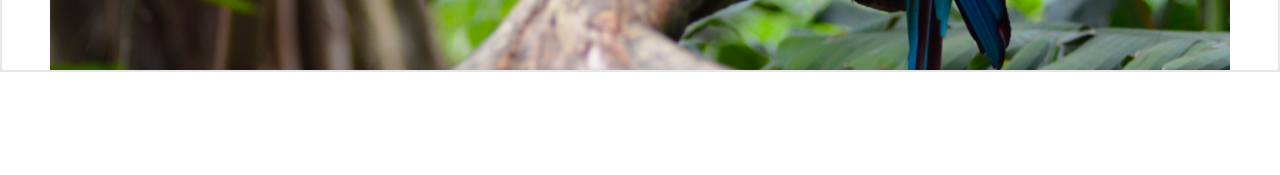
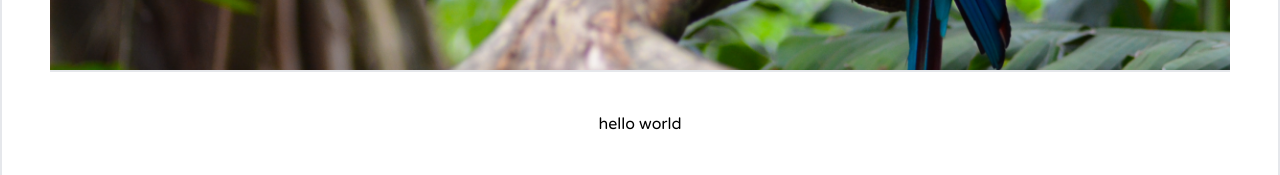
Before and after one commit to seano424/squarespace-portfolio-clone-bertie-gregory, a Next.js app: page / in a window 1280 px wide. Shown: the part 774-949 px from the top of the page. Before the commit the page ends 846 px from the top, so only its background shows below. Built offline with nearby package versions, Linux system fonts and the light colour scheme; what tailwindcss-debug-screens would draw is missing.

Commit message:
adding footer

```diff
--- a/app/layout.tsx
+++ b/app/layout.tsx
@@ -22,12 +22,15 @@ export default function RootLayout({
       <body
         className={clsx(
           varelaRound.className,
-          'px-8 md:container border-2 min-h-screen',
+          'px-8 md:container flex flex-col border-2 min-h-screen',
           devMode && 'debug-screens'
         )}
       >
         <Header />
-        {children}
+        <main className="flex-1">{children}</main>
+        <footer className="border-t-2 py-10 flex items-center justify-center">
+          hello world
+        </footer>
       </body>
     </html>
   )
--- a/app/page.tsx
+++ b/app/page.tsx
@@ -2,15 +2,15 @@ import Image from 'next/image'
 
 export default function Home() {
   return (
-    <main>
+    <>
       <div className="relative w-full h-[450px] xl:h-[650px]">
         <Image
           src="/images/parrot.jpg"
           alt="Sean O'Reilly"
           fill
-          className='object-cover object-center w-full h-full'
+          className="object-cover object-center w-full h-full"
         />
       </div>
-    </main>
+    </>
   )
 }
```
